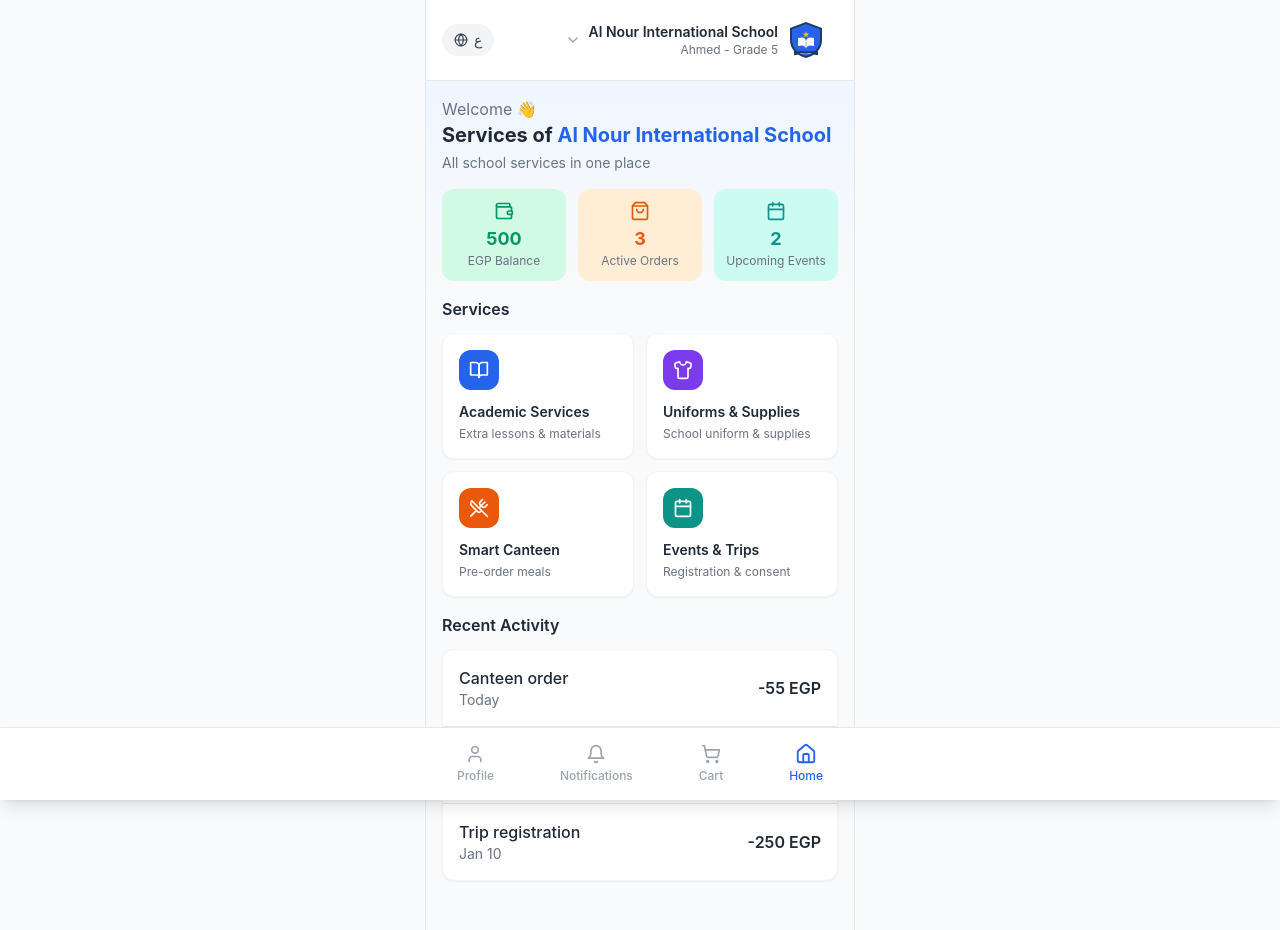
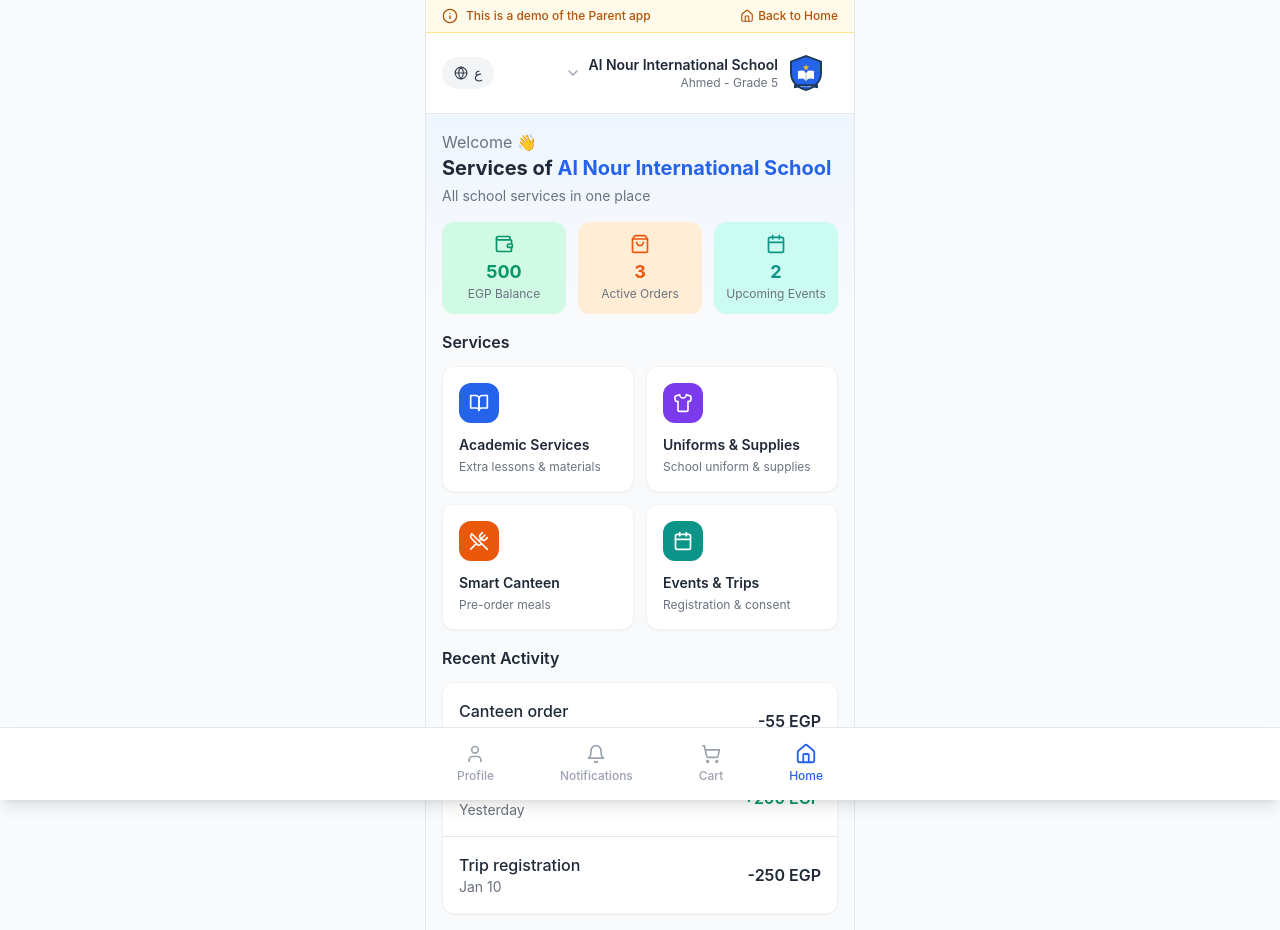
Before and after one commit to ghoneim-mediuslabs/mediuslabs, a Next.js app in the folder projects/school-mart-demo/: page /en/parent in a window 1280 px wide. Shown: the top 930 px of the page. Built offline with nearby package versions, Linux system fonts and the light colour scheme.

Commit message:
demo-v2 impl v2

```diff
--- a/projects/school-mart-demo/app/[locale]/group/page.tsx
+++ b/projects/school-mart-demo/app/[locale]/group/page.tsx
@@ -5,6 +5,7 @@ import { Building2, ShoppingCart, Users, DollarSign, TrendingUp, BarChart3, Arro
 import type { Locale } from '@/lib/i18n'
 import { useSchool } from '@/lib/school-context'
 import AppHeader from '@/components/ui/AppHeader'
+import DemoBanner from '@/components/ui/DemoBanner'
 
 const schoolsOverview = [
   { id: '1', nameAr: 'مدرسة النور', nameEn: 'Al Noor School', students: 1250, orders: 156, revenue: 245000, trend: 12 },
@@ -40,6 +41,7 @@ export default function GroupDashboard({ params }: { params: { locale: string }
 
   return (
     <div className="min-h-screen bg-gray-50">
+      <DemoBanner locale={locale} appNameAr="مجموعة المدارس" appNameEn="School Group" />
       <AppHeader
         title={t.groupName}
         locale={locale}
--- a/projects/school-mart-demo/app/[locale]/parent/page.tsx
+++ b/projects/school-mart-demo/app/[locale]/parent/page.tsx
@@ -7,6 +7,7 @@ import type { Locale } from '@/lib/i18n'
 import { useSchool } from '@/lib/school-context'
 import { children, schools as mockSchools, wallet, recentActivity } from '@/lib/mock-data'
 import AppHeader from '@/components/ui/AppHeader'
+import DemoBanner from '@/components/ui/DemoBanner'
 
 const modules = [
   { href: '/parent/academic', icon: BookOpen, labelAr: 'الخدمات الأكاديمية', labelEn: 'Academic Services', color: 'bg-academic', description: { ar: 'دروس إضافية ومواد تعليمية', en: 'Extra lessons & materials' } },
@@ -42,6 +43,7 @@ export default function HomePage({ params }: { params: { locale: string } }) {
 
   return (
     <div className="min-h-screen bg-gray-50">
+      <DemoBanner locale={locale} appNameAr="ولي الأمر" appNameEn="Parent" />
       <AppHeader
         locale={locale}
         childrenList={children}
--- a/projects/school-mart-demo/app/[locale]/school/page.tsx
+++ b/projects/school-mart-demo/app/[locale]/school/page.tsx
@@ -5,6 +5,7 @@ import { Package, ShoppingCart, Users, DollarSign, TrendingUp, Clock, Plus, Arro
 import type { Locale } from '@/lib/i18n'
 import { useSchool } from '@/lib/school-context'
 import AppHeader from '@/components/ui/AppHeader'
+import DemoBanner from '@/components/ui/DemoBanner'
 
 const recentOrders = [
   { id: '1', parentAr: 'أحمد محمد', parentEn: 'Ahmed Mohamed', itemsAr: '٣ قطع زي مدرسي', itemsEn: '3 Uniform Items', amount: 580, status: 'pending' },
@@ -63,6 +64,7 @@ export default function SchoolDashboard({ params }: { params: { locale: string }
 
   return (
     <div className="min-h-screen bg-gray-50">
+      <DemoBanner locale={locale} appNameAr="المدرسة" appNameEn="School" />
       <AppHeader
         title={schoolName}
         locale={locale}
--- a/projects/school-mart-demo/app/[locale]/supplier/page.tsx
+++ b/projects/school-mart-demo/app/[locale]/supplier/page.tsx
@@ -5,6 +5,7 @@ import { Package, ShoppingCart, Building2, DollarSign, TrendingUp, Clock, ArrowU
 import type { Locale } from '@/lib/i18n'
 import { useSchool } from '@/lib/school-context'
 import AppHeader from '@/components/ui/AppHeader'
+import DemoBanner from '@/components/ui/DemoBanner'
 
 const recentOrders = [
   { id: 'ORD-101', schoolAr: 'مدرسة النور', schoolEn: 'Al Noor School', itemsAr: '٥٠ قميص أبيض', itemsEn: '50 White Shirts', amount: 9000, status: 'pending' },
@@ -60,6 +61,7 @@ export default function SupplierDashboard({ params }: { params: { locale: string
 
   return (
     <div className="min-h-screen bg-gray-50">
+      <DemoBanner locale={locale} appNameAr="المورد" appNameEn="Supplier" />
       <AppHeader
         title={t.supplierName}
         locale={locale}
--- /dev/null
+++ b/projects/school-mart-demo/components/ui/DemoBanner.tsx
@@ -0,0 +1,42 @@
+'use client'
+
+import Link from 'next/link'
+import { Info, Home } from 'lucide-react'
+import type { Locale } from '@/lib/i18n'
+import { useSchool } from '@/lib/school-context'
+
+interface DemoBannerProps {
+  locale: Locale
+  appNameAr: string
+  appNameEn: string
+}
+
+export default function DemoBanner({ locale, appNameAr, appNameEn }: DemoBannerProps) {
+  const isAr = locale === 'ar'
+  const { buildHref } = useSchool()
+
+  const t = {
+    demoNotice: isAr
+      ? `هذا عرض توضيحي لتطبيق ${appNameAr}`
+      : `This is a demo of the ${appNameEn} app`,
+    backToHome: isAr ? 'العودة للرئيسية' : 'Back to Home',
+  }
+
+  return (
+    <div className="bg-amber-50 border-b border-amber-200 px-4 py-2">
+      <div className="flex items-center justify-between gap-2">
+        <div className="flex items-center gap-2 text-amber-700">
+          <Info size={16} className="flex-shrink-0" />
+          <span className="text-xs font-medium">{t.demoNotice}</span>
+        </div>
+        <Link
+          href={buildHref(`/${locale}`)}
+          className="flex items-center gap-1 text-xs font-medium text-amber-700 hover:text-amber-800 transition-colors whitespace-nowrap"
+        >
+          <Home size={14} />
+          <span>{t.backToHome}</span>
+        </Link>
+      </div>
+    </div>
+  )
+}
```
